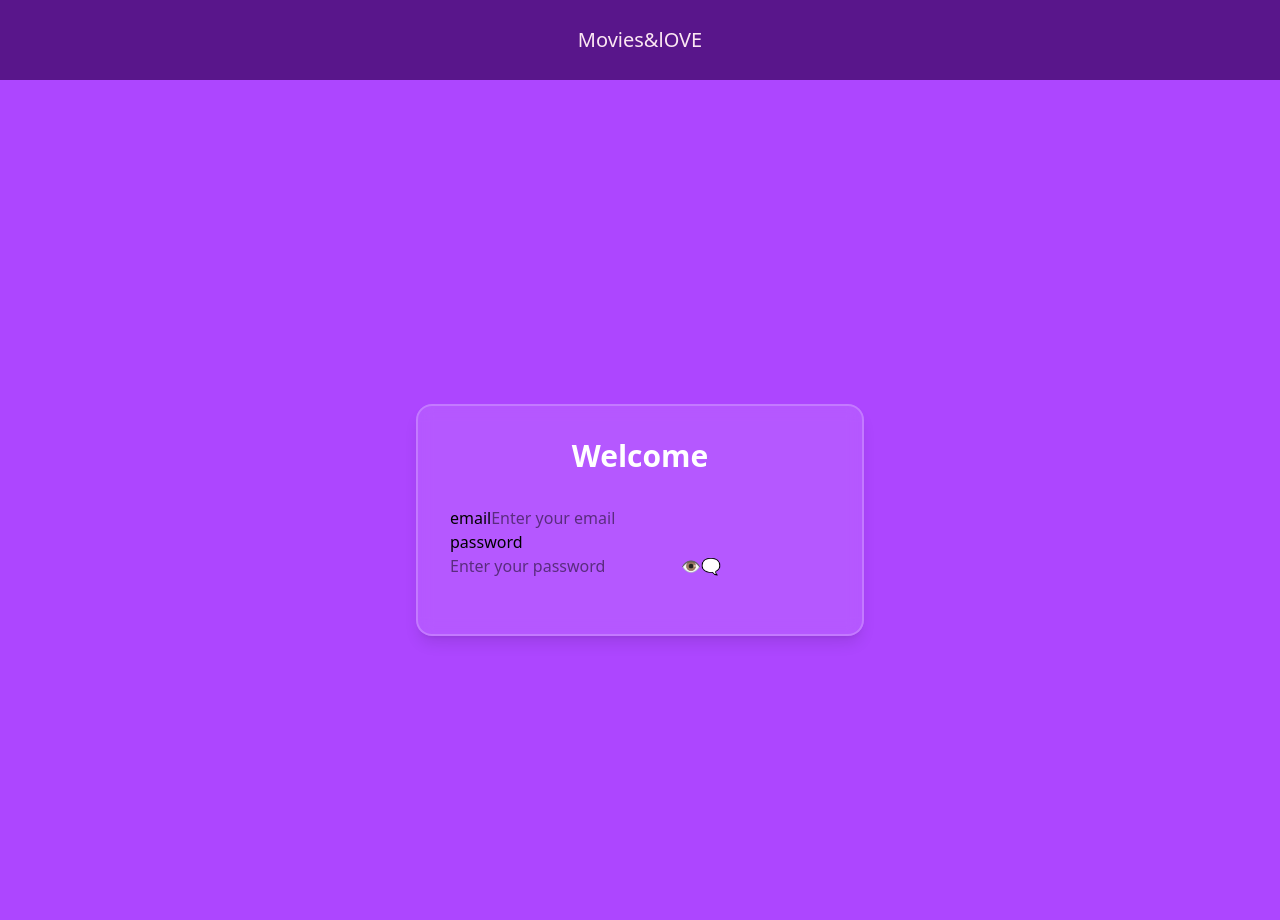
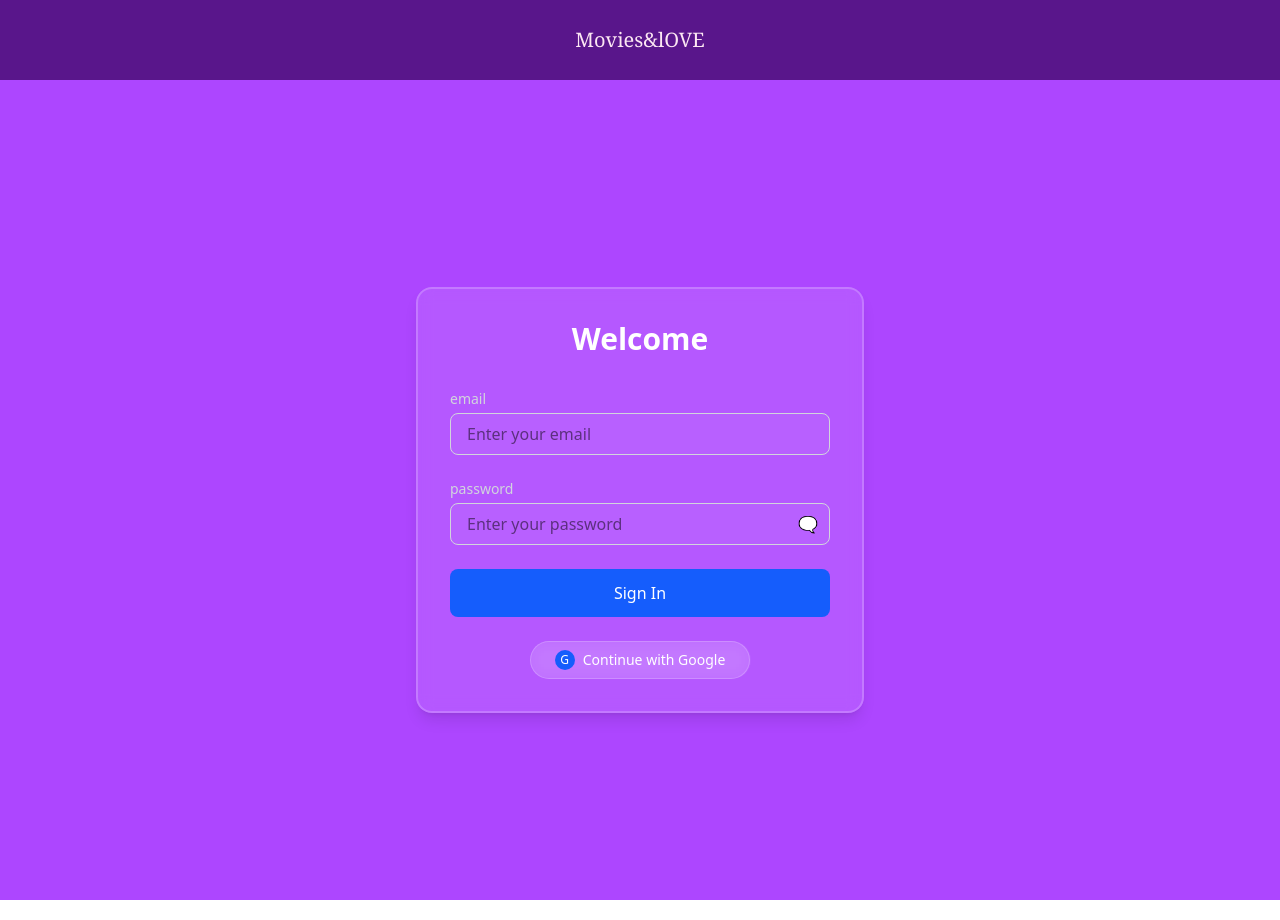
Before and after one commit to Aryandeo8/compo, a React (Vite) app: page / in a window 1280 px wide. Built offline with nearby package versions, Linux system fonts and the light colour scheme.

Commit message:
login component frontend completed

```diff
--- a/src/components/appname.jsx
+++ b/src/components/appname.jsx
@@ -2,7 +2,7 @@ import React from 'react'
 
 export const Appname = () => {
   return (
-    <h1 className='text-pink-100 text-xl bg-purple-900 mb-10 h-10 p-10 flex items-center justify-center bg-opacity-0'>
+    <h1 className='text-pink-100 font-serif text-xl bg-purple-900 mb-5 h-10 p-10 flex items-center justify-center bg-opacity-0'>
         Movies&lOVE
     </h1>
 
--- a/src/components/logincard.jsx
+++ b/src/components/logincard.jsx
@@ -15,44 +15,54 @@ export const Logincard = () => {
         {/* title */}
         <h2 className="text-3xl font-bold text-white mb-8 text-center" >Welcome</h2>
         {/* Form */}
-        <form action="">
+        <form onSubmit={handleSubmit} className='space-y-6'>
 
           {/* enter email */}
             <div>
-              <label className="">email</label>
+              <label className="block text-sm font-medium text-gray-300 mb-1">email</label>
               <input
               type="email"
               value={email}
               onChange={(e)=>setEmail(e.target.value)}
-              className=''
+              className="w-full px-4 py-2 rounded-lg border border-gray-300 bg-white/5 focus:outline-none focus:ring-2 focus:ring-blue-500 focus:border-transparent"
               placeholder="Enter your email"
               />
             </div>
           {/* enter password */}
           <div>
-            <label className="">password</label>
-            <div>
+            <label className="block text-sm font-medium text-gray-300 mb-1">password</label>
+            <div className="relative">
             <input
             type={showPassword ? 'text' : 'password'}
             value={password}
             onChange={(e) => setPassword(e.target.value)}
-            className=""
+            className="w-full px-4 py-2 rounded-lg border border-gray-300 bg-white/5 focus:outline-none focus:ring-2 focus:ring-blue-500 focus:border-transparent"
             placeholder="Enter your password"
             />
             <button
             type="button"
             onClick={() => setShowPassword(!showPassword)}
-            className=""
-            >{showPassword ? '👁️' : '👁️🗨️'}
+            className="absolute right-3 top-1/2 -translate-y-1/2 text-gray-400 hover:text-blue-500"
+            >{showPassword ? '👁️' : '🗨️'}
             </button>
             </div>
           </div>
-            <div className=''>
-              <button className=''>
-                <div className=''>
-                  <span className=''></span>
+
+          {/* Submit Button */}
+          <button
+            type="submit"
+            className="w-full bg-blue-600 hover:bg-blue-700 text-white font-medium py-3 px-6 rounded-lg transition-all duration-300 transform hover:scale-105"
+          >
+            Sign In
+          </button>
+
+          {/* Social Login */}
+            <div className="flex items-center justify-center">
+              <button className="flex items-center space-x-2 bg-white/10 backdrop-blur-sm px-6 py-2 rounded-full border border-white/20 hover:border-white/30 transition-all">
+                <div className="w-5 h-5 bg-blue-600 rounded-full flex items-center justify-center">
+                  <span className="text-white text-xs font-medium">G</span>
                 </div>
-                <span className=''></span>
+                <span className="text-white text-sm">Continue with Google</span>
               </button>
             </div>
         </form>
--- a/src/components/temp.jsx
+++ /dev/null
@@ -1,121 +0,0 @@
-export default function LoginCard() {
-  // State variables for form inputs
-  const [email, setEmail] = useState('');
-  const [password, setPassword] = useState('');
-  const [showPassword, setShowPassword] = useState(false);
-
-  // Form submission handler (placeholder)
-  const handleSubmit = (e) => {
-    e.preventDefault();
-    console.log('Login attempted with:', { email, password });
-  };
-
-  return (
-    // Main container with glassmorphism styling
-    <div className="min-h-screen bg-gray-900 flex items-center justify-center">
-      <div className="bg-white/10 backdrop-blur-sm rounded-2xl p-8 max-w-md w-full mx-4 border-2 border-white/20 shadow-lg">
-        {/* Title */}
-        <h2 className="text-3xl font-bold text-white mb-8 text-center">Welcome Back</h2>
-
-        {/* Form */}
-        <form onSubmit={handleSubmit} className="space-y-6">
-          {/* Email Input */}
-          <div>
-            <label className="block text-sm font-medium text-gray-300 mb-1">Email</label>
-            <input
-              type="email"
-              value={email}
-              onChange={(e) => setEmail(e.target.value)}
-              className="w-full px-4 py-2 rounded-lg border border-gray-300 bg-white/5 focus:outline-none focus:border-blue-500 focus:ring-2 focus:ring-blue-500 focus:border-transparent"
-              placeholder="Enter your email"
-            />
-          </div>
-
-          {/* Password Input */}
-          <div>
-            <label className="block text-sm font-medium text-gray-300 mb-1">Password</label>
-            <div className="relative">
-              <input
-                type={showPassword ? 'text' : 'password'}
-                value={password}
-                onChange={(e) => setPassword(e.target.value)}
-                className="w-full px-4 py-2 rounded-lg border border-gray-300 bg-white/5 focus:outline-none focus:border-blue-500 focus:ring-2 focus:ring-blue-500 focus:border-transparent"
-                placeholder="Enter your password"
-              />
-              <button
-                type="button"
-                onClick={() => setShowPassword(!showPassword)}
-                className="absolute right-3 top-1/2 -translate-y-1/2 text-gray-400 hover:text-blue-500"
-              >
-                {showPassword ? '👁️' : '👁️🗨️'}
-              </button>
-            </div>
-          </div>
-
-          {/* Submit Button */}
-          <button
-            type="submit"
-            className="w-full bg-blue-600 hover:bg-blue-700 text-white font-medium py-3 px-6 rounded-lg transition-all duration-300 transform hover:scale-105"
-          >
-            Sign In
-          </button>
-
-          {/* Social Login */}
-          <div className="flex items-center justify-center">
-            <button className="flex items-center space-x-2 bg-white/10 backdrop-blur-sm px-6 py-2 rounded-full border border-white/20 hover:border-white/30 transition-all">
-              <div className="w-5 h-5 bg-blue-600 rounded-full flex items-center justify-center">
-                <span className="text-white text-xs font-medium">G</span>
-              </div>
-              <span className="text-white text-sm">Continue with Google</span>
-            </button>
-          </div>
-        </form>
-      </div>
-    </div>
-  );
-}
-{/*
-import {useState} from 'react';
-
-export const Logincard = () => {
-  const [email, setEmail] = useState('');
-  const [password, setPassword] = useState('');
-  const [showPassword, setShowPassword ] = useState('');
-  const handleSubmit = (e) => {
-    e.preventDefault();
-    console.log('Login attempt with:', {email, password});
-  };
-  return (
-    <div className='flex items-center justify-center min-h-screen'>
-      <div className='bg-white p-8 rounded-lg shadow-lg'>
-        <h2 className='text-center mb-4'>Welcome</h2>
-        <form onSubmit={handleSubmit}>
-
-          <div className='mb-4'>
-            <label className='block mb-2'>Email</label>
-            <input
-              type="email"
-              value={email}
-              onChange={(e)=>setEmail(e.target.value)}
-              className='w-full p-2 border border-gray-300 rounded'
-              placeholder="Enter your email"
-            />
-          </div>
-
-          <div className='mb-4'>
-            <label className='block mb-2'>Password</label>
-            <input
-              type="password"
-              value={password}
-              onChange={(e)=>setPassword(e.target.value)}
-              className='w-full p-2 border border-gray-300 rounded'
-              placeholder="Enter your password"
-            />
-          </div>
-          <button type="submit" className='w-full bg-blue-500 text-white p-2 rounded'>Login</button>
-        </form>
-      </div>
-    </div>
-  )
-}
-*/}
```
